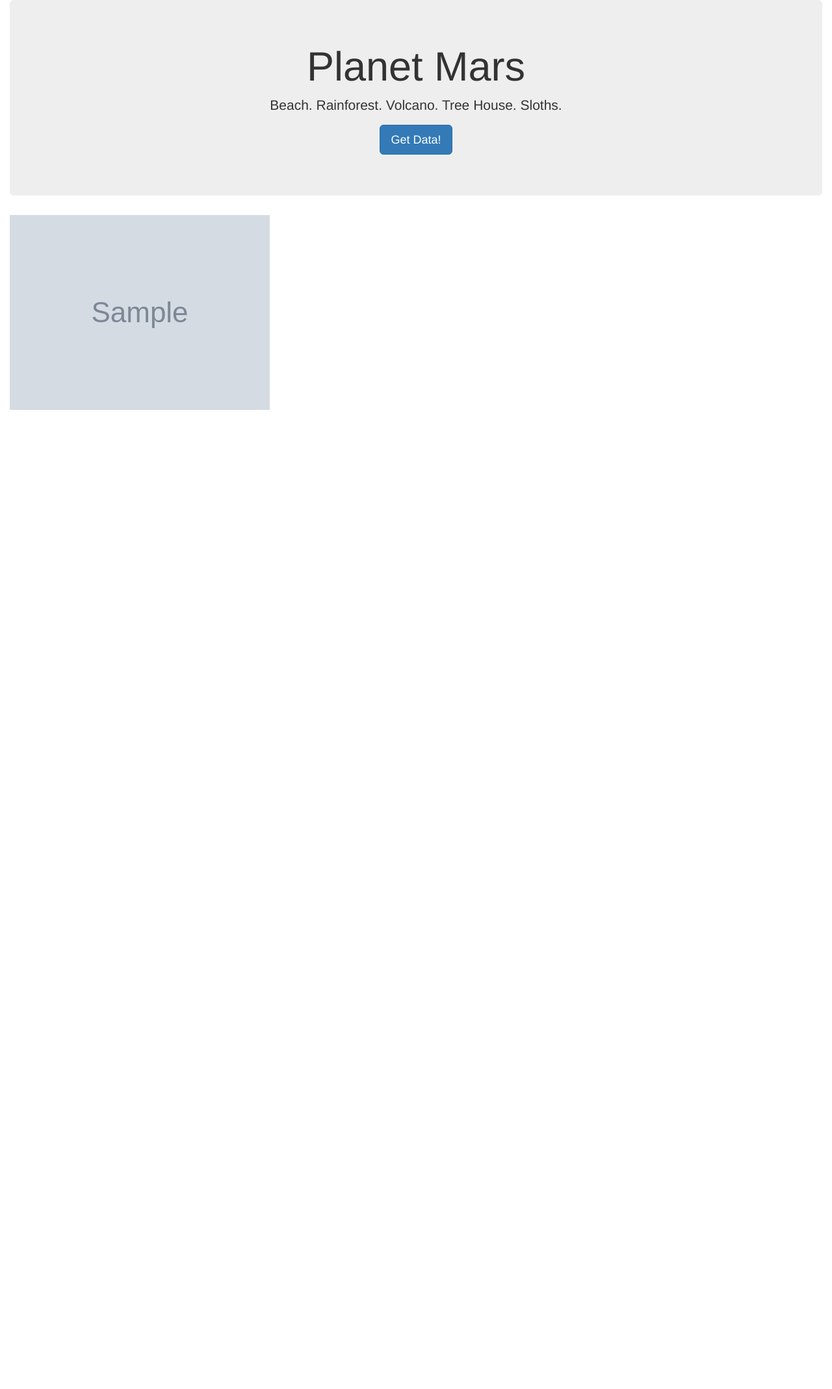
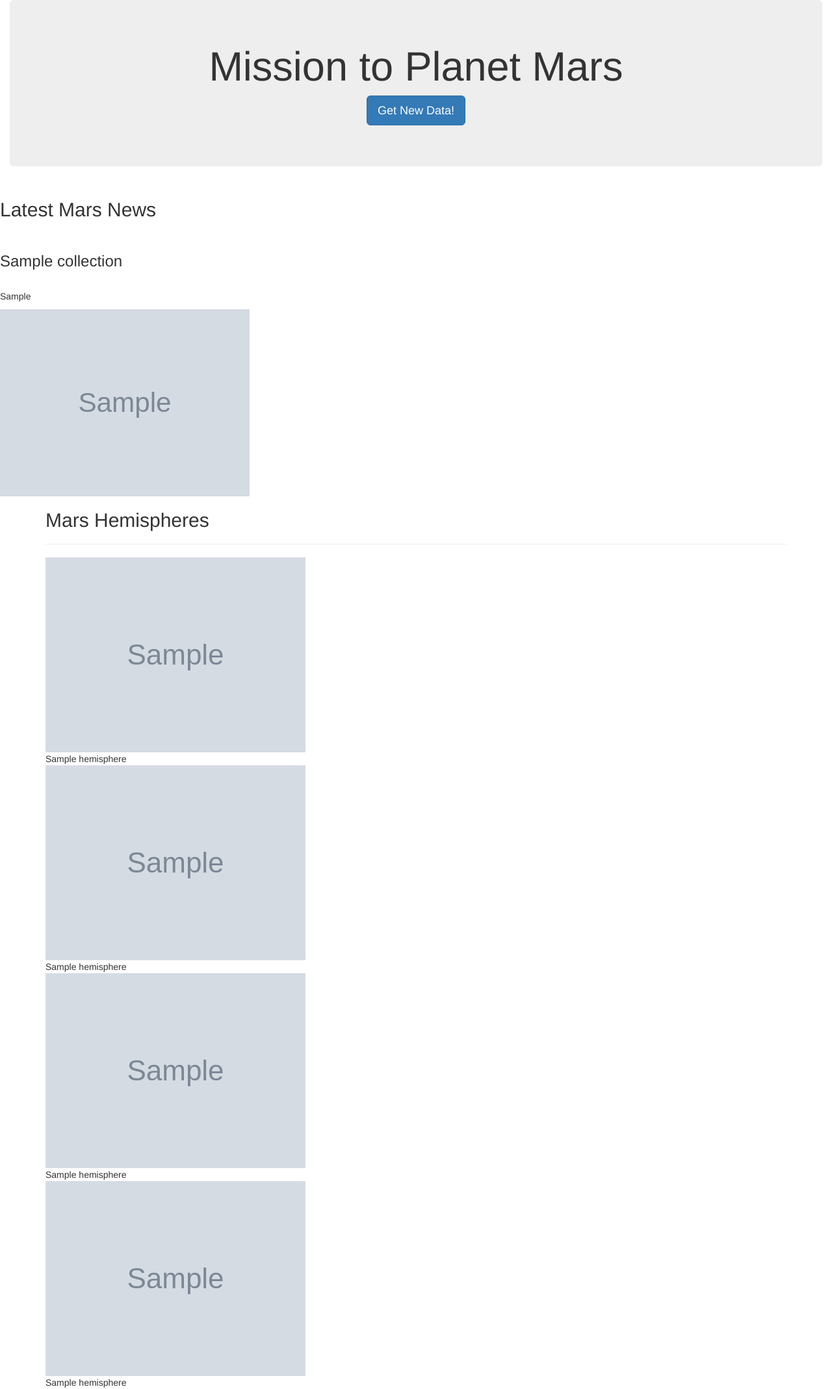
Before and after one commit to mmarange/web-scraping-challenge, a Flask app: page / in a window 1280 px wide. Shown: the whole page at 65% size. Before the commit the page ends 631 px from the top, so only its background shows below. Run offline with Flask 2, Linux system fonts and the light colour scheme; grey boxes marked "Sample" are stand-in pictures; a database or web service that is not in the repository returns one stand-in record (values such as "Sample title"); parts of the project's set-up code (start-up, migrations or seed data) failed here and were passed over; some libraries are stand-ins or nearby versions.

Commit message:
Initialise html

```diff
--- a/Missions_to_Mars/templates/index.html
+++ b/Missions_to_Mars/templates/index.html
@@ -10,16 +10,50 @@
 </head>
 
 <body>
-  <div class="container-fluid">
-    <div class="jumbotron text-center">
-      <h1>Planet Mars</h1>
-      <p>Beach. Rainforest. Volcano. Tree House. Sloths.</p>
-      <p><a class="btn btn-primary btn-lg" href="/scrape" role="button">Get Data!</a></p>
+    <div class="container-fluid">
+        <div class="jumbotron text-center">
+            <h1>Mission to Planet Mars</h1>
+            <p><a class="btn btn-primary btn-lg" href="/scrape" role="button">Get New Data!</a></p>
+        </div>
+
+        <div class = "row"> <!-- Start of latest news row-->
+         <h2> Latest Mars News</h2>
+         <br>
+         <h3>{{data.news_title}}</h3>
+         <br>
+         <p>{{data.news_p}}</p>
+
+        </div> <!-- End of latest news row-->
+        <div class = "row">  <!-- Start of featured figure and table row-->
+            <img src="{{ data.featured_image }}" alt="Featured_Image" width="30%">
+
+        </div>
+        <div class = "container">  <!-- Start of hemisphere container-->
+
+            <h2>Mars Hemispheres</h2>
+            <hr>
+            <figure>
+            <img src="{{ data.hemispheres[0].img_url}}" alt="Hemisphere_Image1">
+            <figcaption>{{ data.hemispheres[0].title}}</figcaption>
+            </figure>
+            <figure>
+                <img src="{{ data.hemispheres[1].img_url}}" alt="Hemisphere_Image2">
+                <figcaption>{{ data.hemispheres[1].title}}</figcaption>
+            </figure>
+            <figure>
+                <img src="{{ data.hemispheres[2].img_url}}" alt="Hemisphere_Image3">
+                <figcaption>{{ data.hemispheres[2].title}}</figcaption>
+            </figure>
+            <figure>
+                <img src="{{ data.hemispheres[3].img_url}}" alt="Hemisphere_Image4">
+                <figcaption>{{ data.hemispheres[3].title}}</figcaption>
+            </figure>
+
+        </div>
+
     </div>
-    <img src="{{ data.featured_image }}" alt="Featured_Image">
 
-  </div>
-  </div>
+
 </body>
 
 </html>
```
